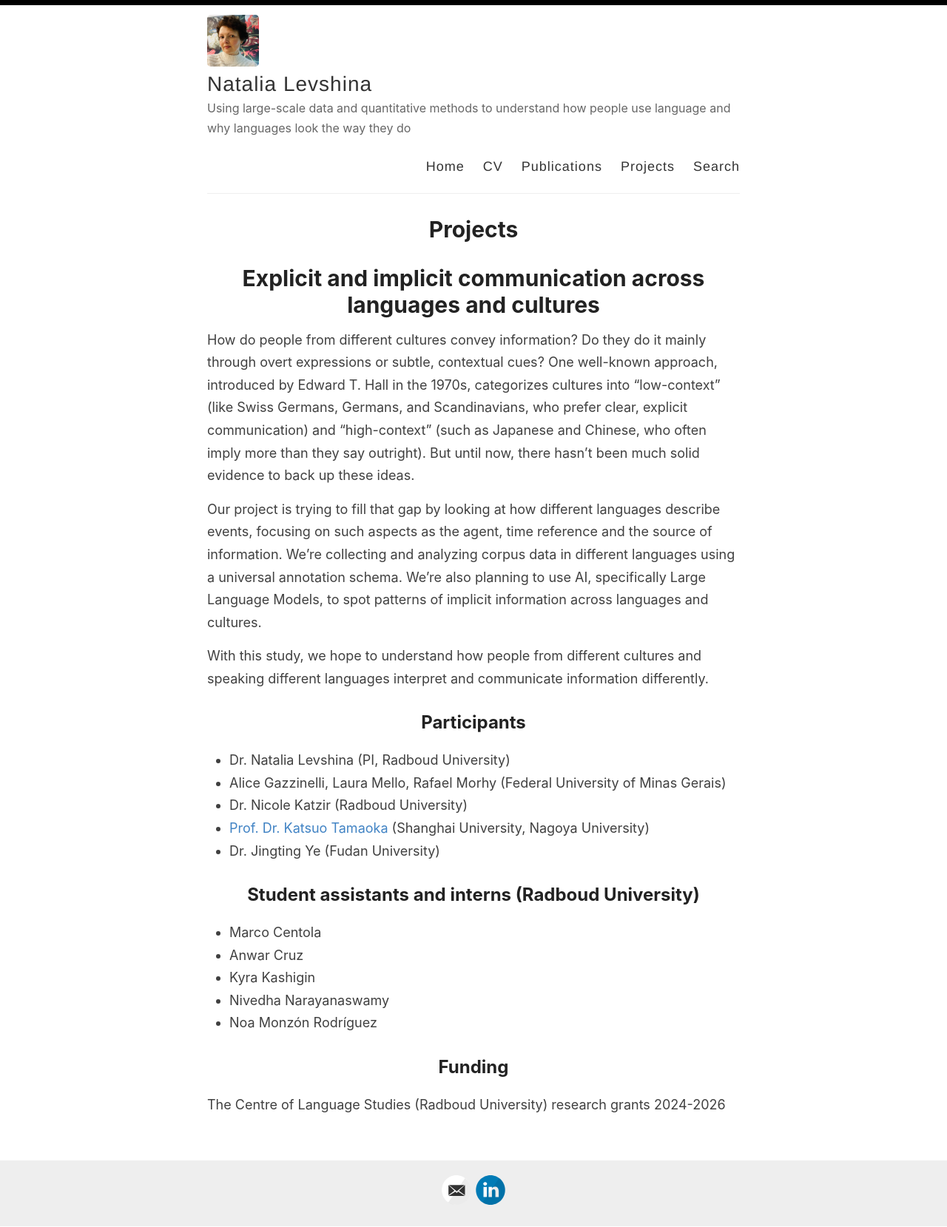
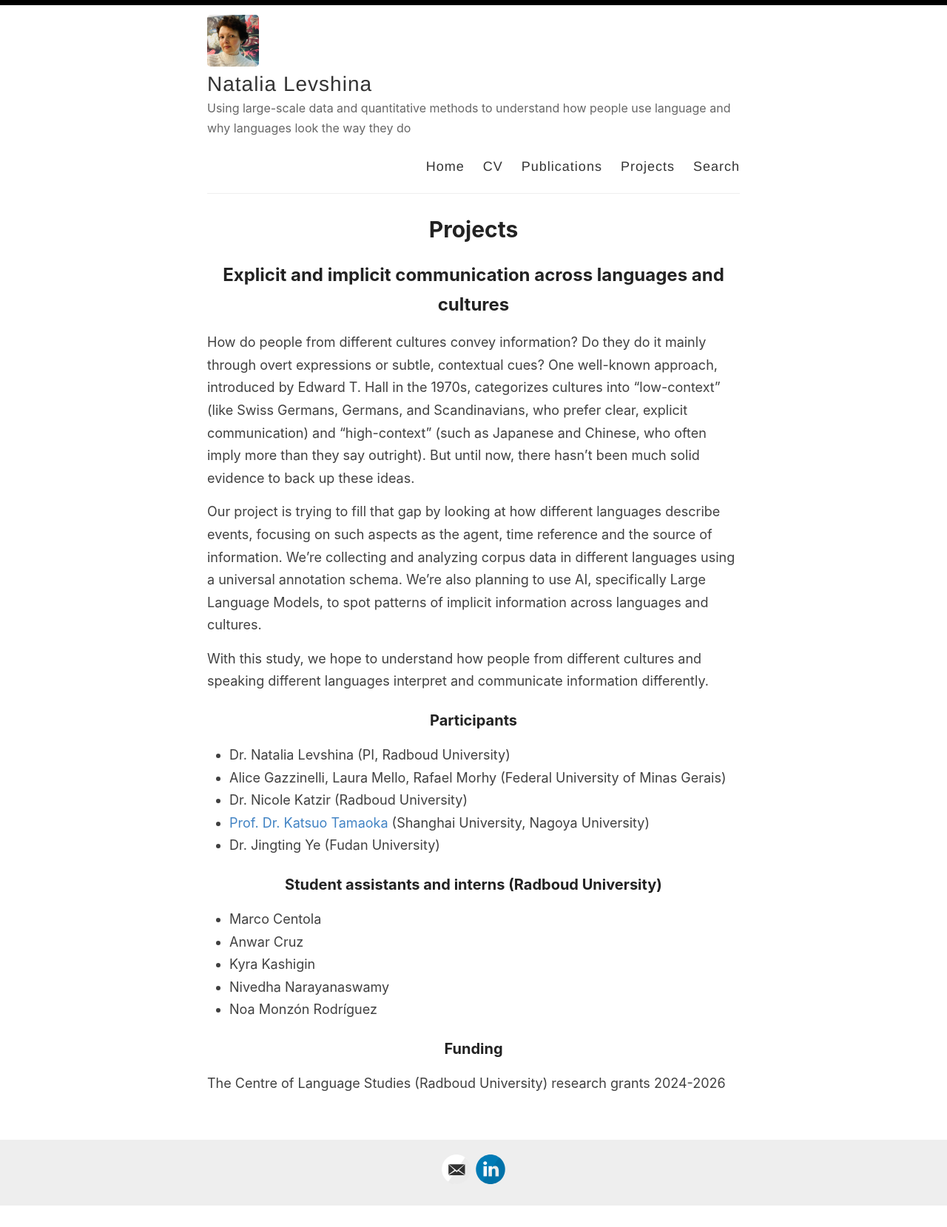
Before and after one commit to levshina/levshina.github.io, a Jekyll site: the page built from _pages/projects.md, in a window 1280 px wide. Shown: the whole page at 74% size. Built offline with Jekyll 4.4.1, drawn with Linux system fonts in a browser that asks for light colours; after the commit the page ends 1630 px from its top, so only the background shows below that.

```diff
--- a/_pages/projects.md
+++ b/_pages/projects.md
@@ -4,7 +4,7 @@ title: Projects
 permalink: /projects/
 ---
 
-# Explicit and implicit communication across languages and cultures
+## Explicit and implicit communication across languages and cultures
 
 How do people from different cultures convey information? Do they do it mainly through overt expressions or subtle, contextual cues? One well-known approach, introduced by Edward T. Hall in the 1970s, categorizes cultures into "low-context" (like Swiss Germans, Germans, and Scandinavians, who prefer clear, explicit communication) and "high-context" (such as Japanese and Chinese, who often imply more than they say outright). But until now, there hasn't been much solid evidence to back up these ideas.
 
@@ -12,7 +12,7 @@ Our project is trying to fill that gap by looking at how different languages des
 
 With this study, we hope to understand how people from different cultures and speaking different languages interpret and communicate information differently.
 
-## Participants
+### Participants
 <ul>
   <li>Dr. Natalia Levshina (PI, Radboud University)</li>
   <li>Alice Gazzinelli, Laura Mello, Rafael Morhy (Federal University of Minas Gerais)</li>
@@ -21,7 +21,7 @@ With this study, we hope to understand how people from different cultures and sp
   <li>Dr. Jingting Ye (Fudan University)</li>
 </ul>
 
-## Student assistants and interns (Radboud University)
+### Student assistants and interns (Radboud University)
 <ul>
   <li>Marco Centola</li>
   <li>Anwar Cruz</li>
@@ -30,5 +30,5 @@ With this study, we hope to understand how people from different cultures and sp
   <li>Noa Monzón Rodríguez</li>
 </ul>
 
-## Funding
+### Funding
 The Centre of Language Studies (Radboud University) research grants 2024-2026
```
